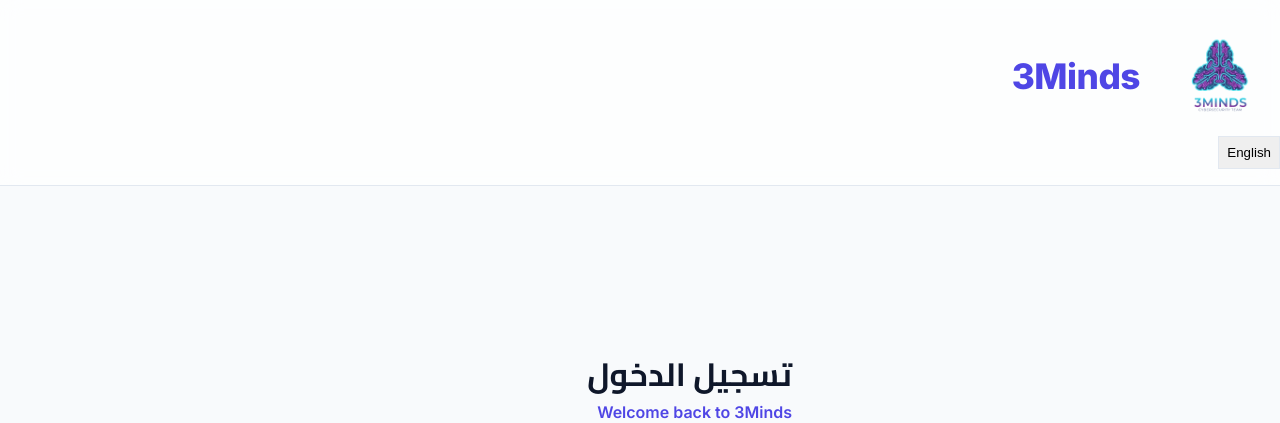
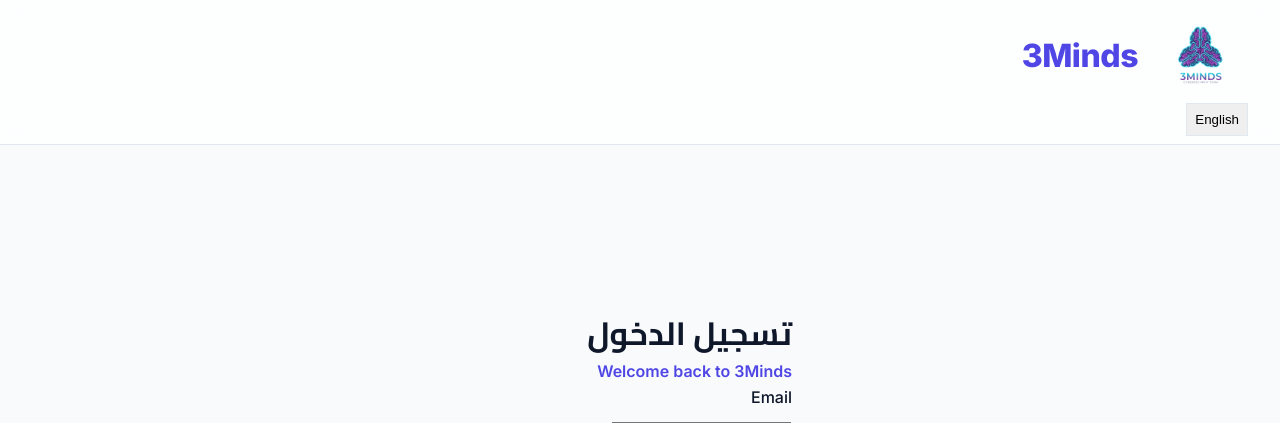
Before and after one commit to hakamanmar/3minds, a Flask app: page / in a window 1280 px wide. Shown: the top 423 px of the page. Run offline with Flask 3, Linux system fonts and the light colour scheme; some libraries are stand-ins or nearby versions.

Commit message:
Update index.html

```diff
--- a/templates/index.html
+++ b/templates/index.html
@@ -4,30 +4,19 @@
     <meta charset="UTF-8">
     <meta name="viewport" content="width=device-width, initial-scale=1.0, maximum-scale=1.0, user-scalable=no">
     <title>3Minds Platform</title>
-
-    <!-- Fonts -->
-    <link rel="preconnect" href="https://fonts.googleapis.com">
-    <link rel="preconnect" href="https://fonts.gstatic.com" crossorigin>
+    <link rel="stylesheet" href="/static/css/style.css">
     <link href="https://fonts.googleapis.com/css2?family=Inter:wght@400;500;600;700;800&family=Cairo:wght@400;600;700&display=swap" rel="stylesheet">
-
-    <!-- Styles -->
-    <link rel="stylesheet" href="/static/css/style.css">
-
-    <!-- Icons -->
     <script src="https://unpkg.com/@phosphor-icons/web"></script>
 </head>
 <body>
     <div id="app" class="app-container">
-        <!-- Header -->
-        <header class="main-header" style="padding: 1rem 0;">
-            <a href="#" class="logo" onclick="window.router.navigate('/')" style="display: flex; align-items: center; gap: 20px; text-decoration: none; color: inherit;">
-                <!-- كبرت الارتفاع إلى 120px -->
-                <img src="/static/5213008082009529582_121.jpg" alt="3Minds" style="height: 120px; object-fit: contain;">
-                <span style="font-weight: 800; font-size: 2.2rem; color: #4f46e5; letter-spacing: -0.5px;">3Minds</span>
+        <header class="main-header">
+            <a href="#" class="logo" onclick="window.router.navigate('/')" style="display: flex; align-items: center; gap: 15px; text-decoration: none; color: inherit;">
+                <!-- الارتفاع صار 95px للحاسبة، وبالموبايل راح يصغر تلقائياً للـ 70px -->
+                <img src="/static/5213008082009529582_121.jpg" alt="3Minds" style="height: 95px; object-fit: contain;">
+                <span style="font-weight: 800; font-size: 2rem; color: #4f46e5; letter-spacing: -0.5px;">3Minds</span>
             </a>
-            <nav id="nav-menu">
-                <!-- Injected via JS -->
-            </nav>
+            <nav id="nav-menu"></nav>
         </header>
 
         <main id="main-content">
@@ -38,7 +27,6 @@
 
         <div id="toast-container" style="position: fixed; bottom: 20px; right: 20px; z-index: 1000;"></div>
     </div>
-
     <script type="module" src="/static/js/main.js"></script>
 </body>
 </html>
```
